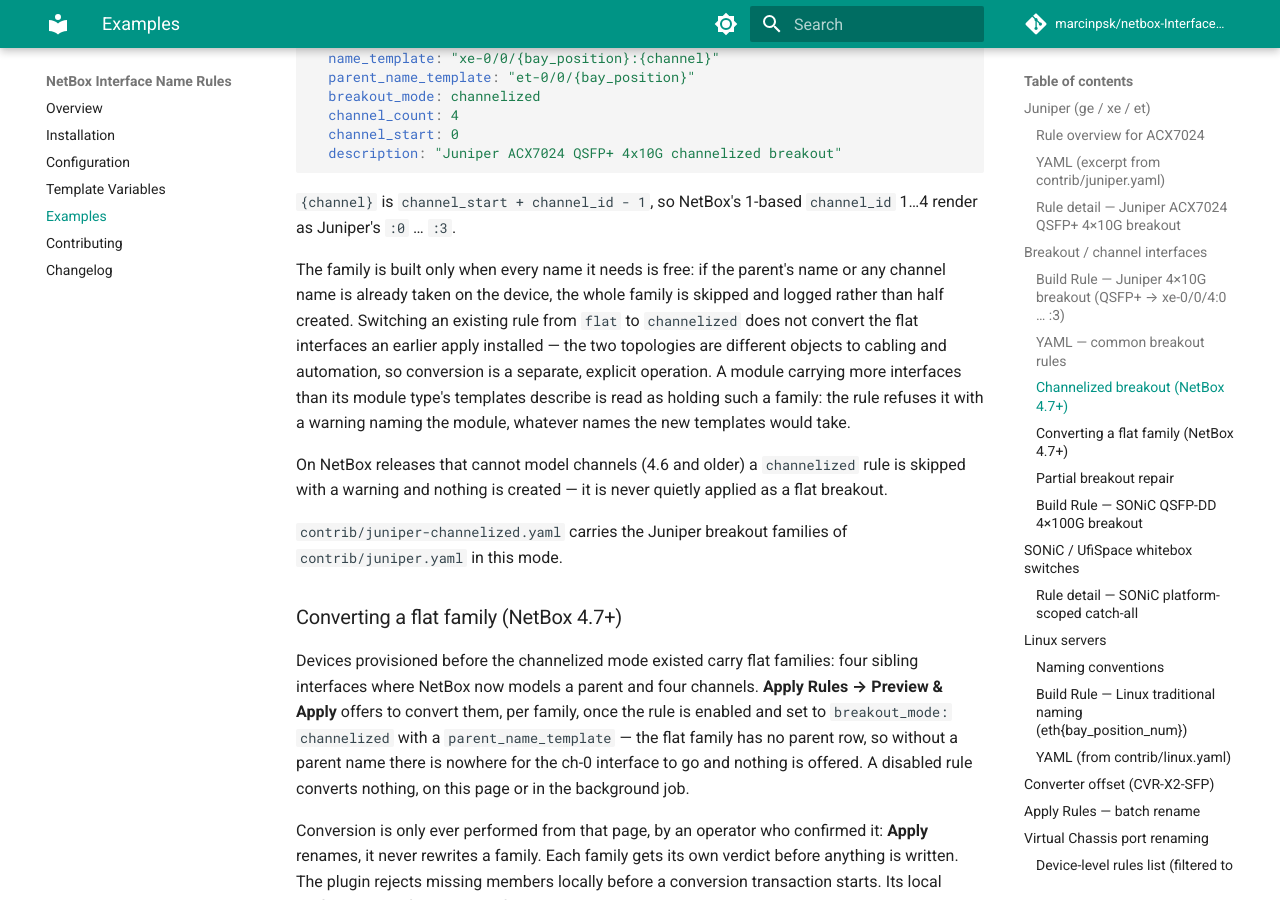
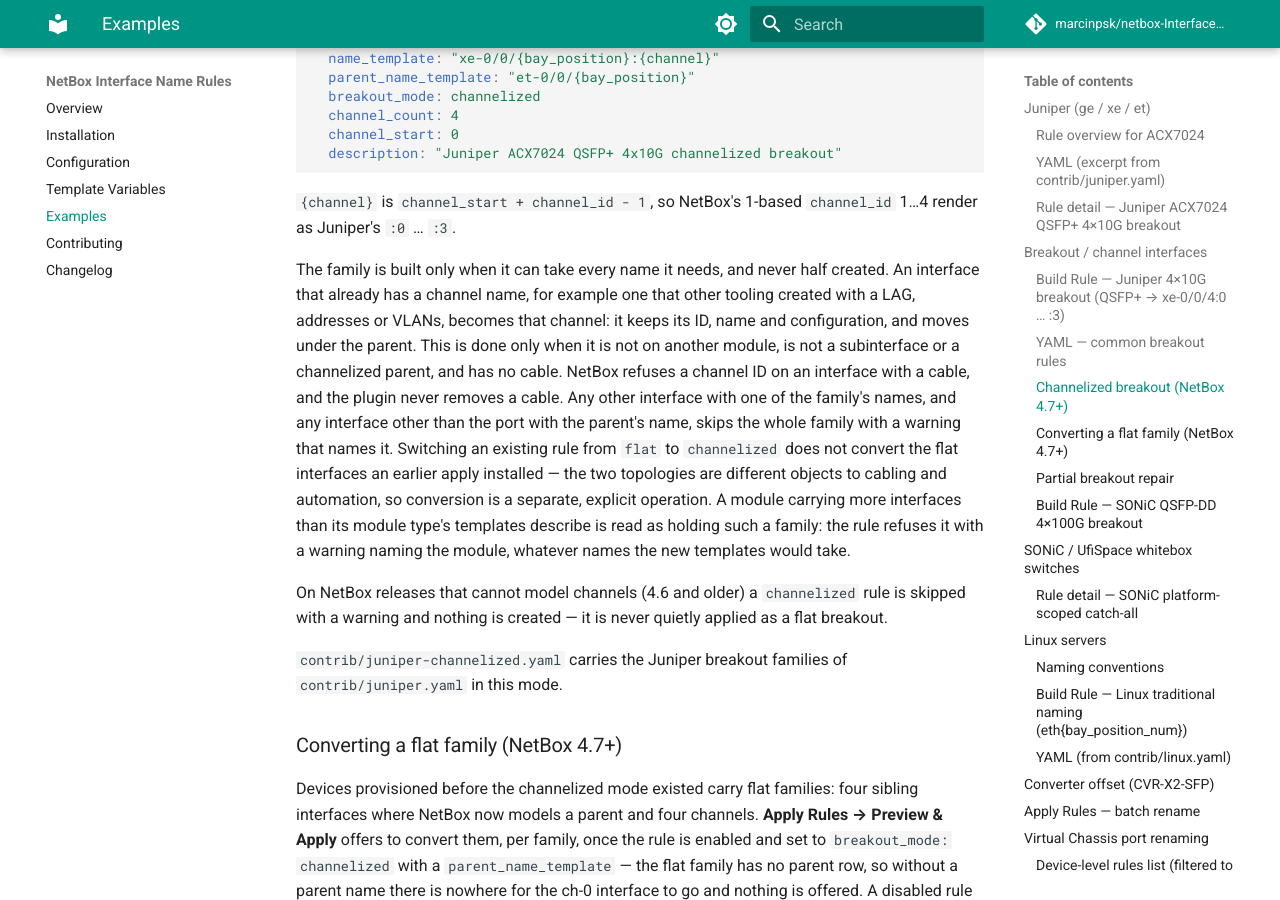
Before and after one commit to marcinpsk/netbox-InterfaceNameRules-plugin, an MkDocs documentation site: the page built from docs/examples.md, in a window 1280 px wide and 900 px high, scrolled down 4398 px. Built offline with MkDocs 1.6.1 and Material for MkDocs 9.7.7, drawn with Linux system fonts in a browser that asks for light colours; comment, search, counter and statistics services are not loaded.

Commit message:
docs: record the channel row takeover
ADR 0017 records the decision, the qualification rule, the cable refusal,
the revalidation under lock and how the flat-family checks and the claim
treat the rows a family takes over. ADR 0008 and ADR 0013 point to it
where they describe names in use and flat family evidence. The examples
and the template variable guide describe the takeover.

```diff
--- a/docs/examples.md
+++ b/docs/examples.md
@@ -146,9 +146,15 @@
 `{channel}` is `channel_start + channel_id - 1`, so NetBox's 1-based `channel_id`
 1…4 render as Juniper's `:0` … `:3`.
 
-The family is built only when every name it needs is free: if the parent's name
-or any channel name is already taken on the device, the whole family is skipped
-and logged rather than half created. Switching an existing rule from `flat` to
+The family is built only when it can take every name it needs, and never half
+created. An interface that already has a channel name, for example one that
+other tooling created with a LAG, addresses or VLANs, becomes that channel: it
+keeps its ID, name and configuration, and moves under the parent. This is done
+only when it is not on another module, is not a subinterface or a channelized
+parent, and has no cable. NetBox refuses a channel ID on an interface with a
+cable, and the plugin never removes a cable. Any other interface with one of the
+family's names, and any interface other than the port with the parent's name,
+skips the whole family with a warning that names it. Switching an existing rule from `flat` to
 `channelized` does not convert the flat interfaces an earlier apply installed —
 the two topologies are different objects to cabling and automation, so
 conversion is a separate, explicit operation. A module carrying more interfaces
```
Also changed, not shown: docs/adr/0008-plan-prediction-and-preview-prospectively.md (+1 -1 lines), docs/adr/0013-centralize-template-claim-ambiguity.md (+5 -2 lines), docs/adr/0017-take-over-existing-channel-rows.md (added, +19 -0 lines), docs/template-variables.md (+4 -2 lines).
